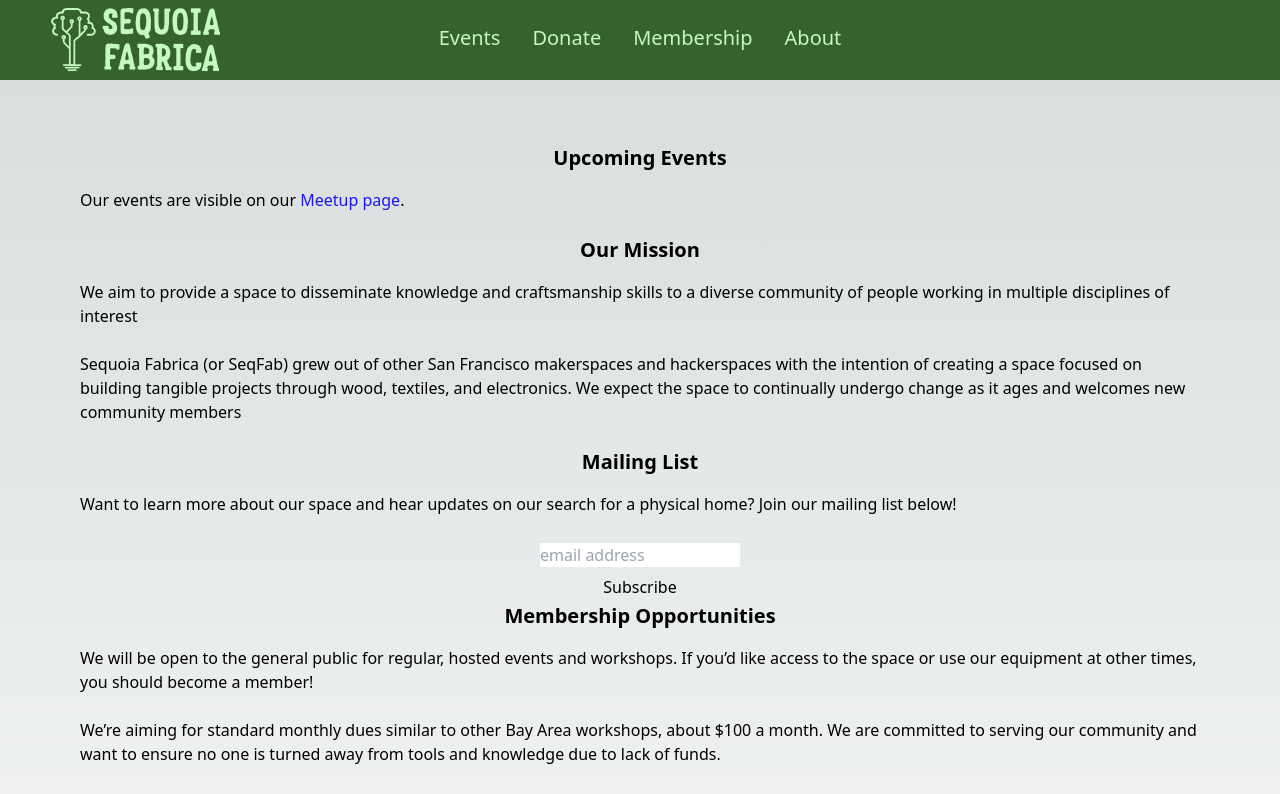
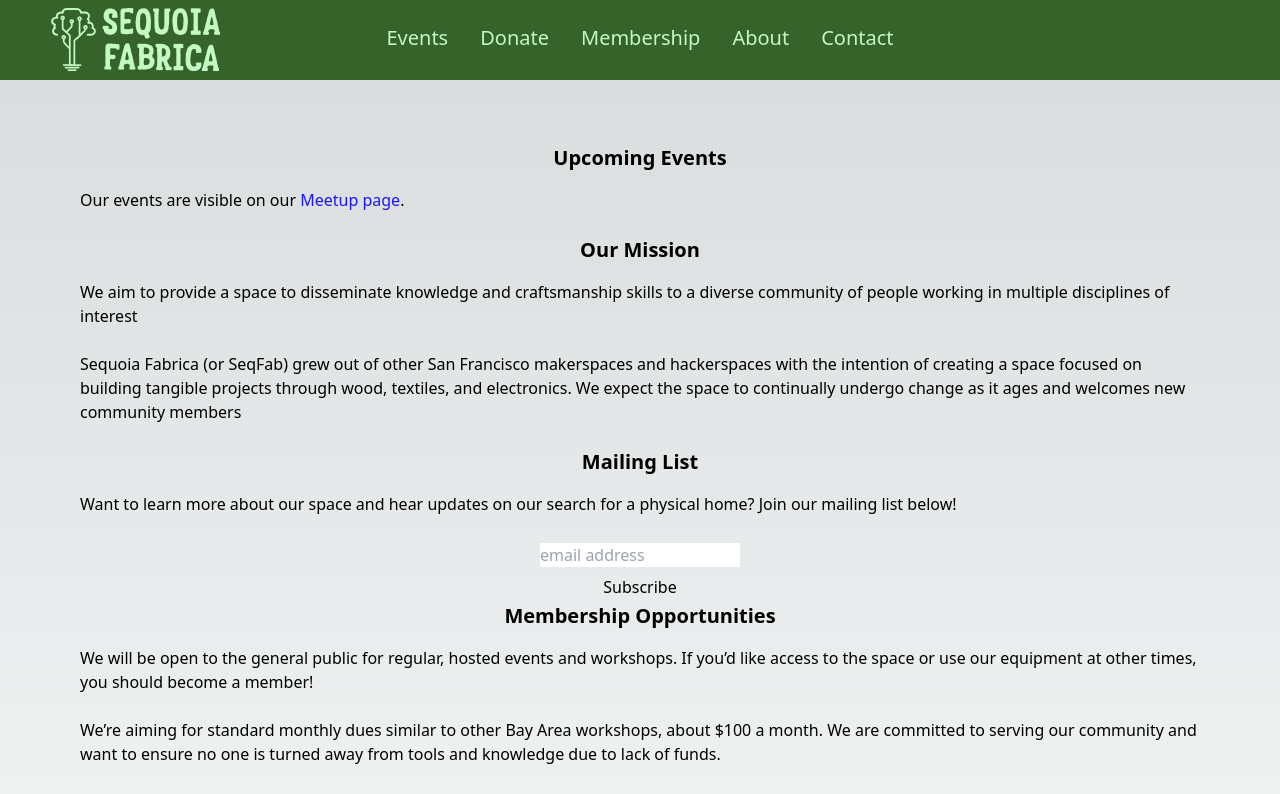
Before and after one commit to Sequoia-Fabrica/sequoia-fabrica-landing-page, a Next.js app: page / in a window 1280 px wide. Shown: the top 794 px of the page. Built offline with nearby package versions, Linux system fonts and the light colour scheme.

Commit message:
Updating navigation bar to go directly to pages instead of using redirect component

```diff
--- a/src/components/Footer/Footer.tsx
+++ b/src/components/Footer/Footer.tsx
@@ -6,7 +6,7 @@ const copyright = "©2023 Sequoia Fabrica. All rights reserved."
 export default function Footer() {
     const getContactItem = () => {
         return (
-            { name: "Contact", href: urlConstants.mailto, iconName: "at_symbol" }
+            { name: "Contact", href: "/docs/contact", iconName: "at_symbol" }
         );
     }
 
--- a/src/components/MenuBar/MenuBar.tsx
+++ b/src/components/MenuBar/MenuBar.tsx
@@ -1,5 +1,6 @@
 import { useEffect, useRef } from 'react';
 import MenuBarItem from './MenuBarItem';
+import { urlConstants } from '@/src/text/urlConstants';
 
 export interface MenuBarProps {
     isMenuOpen: boolean,
@@ -17,10 +18,11 @@ const MenuBar: React.FC<MenuBarProps> = ({ isMenuOpen = false, toggleMenu }) =>
     return (
             <div ref={wrapperRef}>
                 <ul className="list-none">
-                    <MenuBarItem name='Events' url='/docs/events' />
-                    <MenuBarItem name='Donate' url='/docs/donate' />
+                    <MenuBarItem name='Events' url={urlConstants.meetup} />
+                    <MenuBarItem name='Donate' url={urlConstants.openCollective} />
                     <MenuBarItem name='Membership' url='/docs/membership' />
                     <MenuBarItem name='About' url='/docs/about' />
+                    <MenuBarItem name='Contact' url='/docs/contact' />
                 </ul>
             </div>
     );
--- a/src/components/NavigationBar/NavigationBar.tsx
+++ b/src/components/NavigationBar/NavigationBar.tsx
@@ -3,6 +3,7 @@ import { useState } from "react";
 import MenuBar from "../MenuBar/MenuBar";
 import Logo from "../Logo/Logo";
 import NavigationBarItem from "./NavigationBarItem";
+import { urlConstants } from "@/src/text/urlConstants";
 
 export default function NavigationBar() {
     const [isMenuOpen, setIsMenuOpen] = useState(false);
@@ -19,10 +20,11 @@ export default function NavigationBar() {
                 </div>
 
                 <div className="hidden lg:block m-auto" >
-                    <NavigationBarItem name='Events' url='/docs/events' />
-                    <NavigationBarItem name='Donate' url='/docs/donate' />
+                    <NavigationBarItem name='Events' url={urlConstants.meetup} />
+                    <NavigationBarItem name='Donate' url={urlConstants.openCollective} />
                     <NavigationBarItem name='Membership' url='/docs/membership' />
                     <NavigationBarItem name='About' url='/docs/about' />
+                    <NavigationBarItem name='Contact' url='/docs/contact' />
                 </div>
 
                 <div className="lg:hidden">
```
Also changed, not shown: 1 other file (tests, documents, lock files or other folders).
